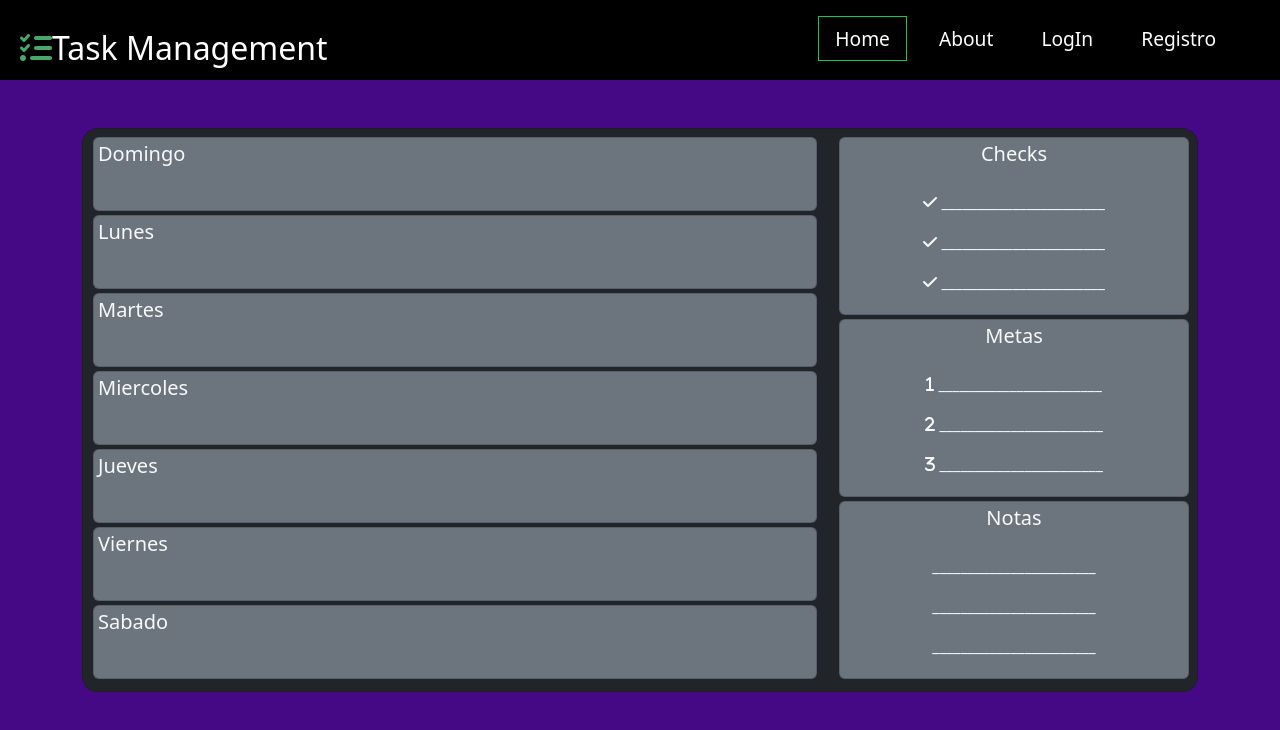
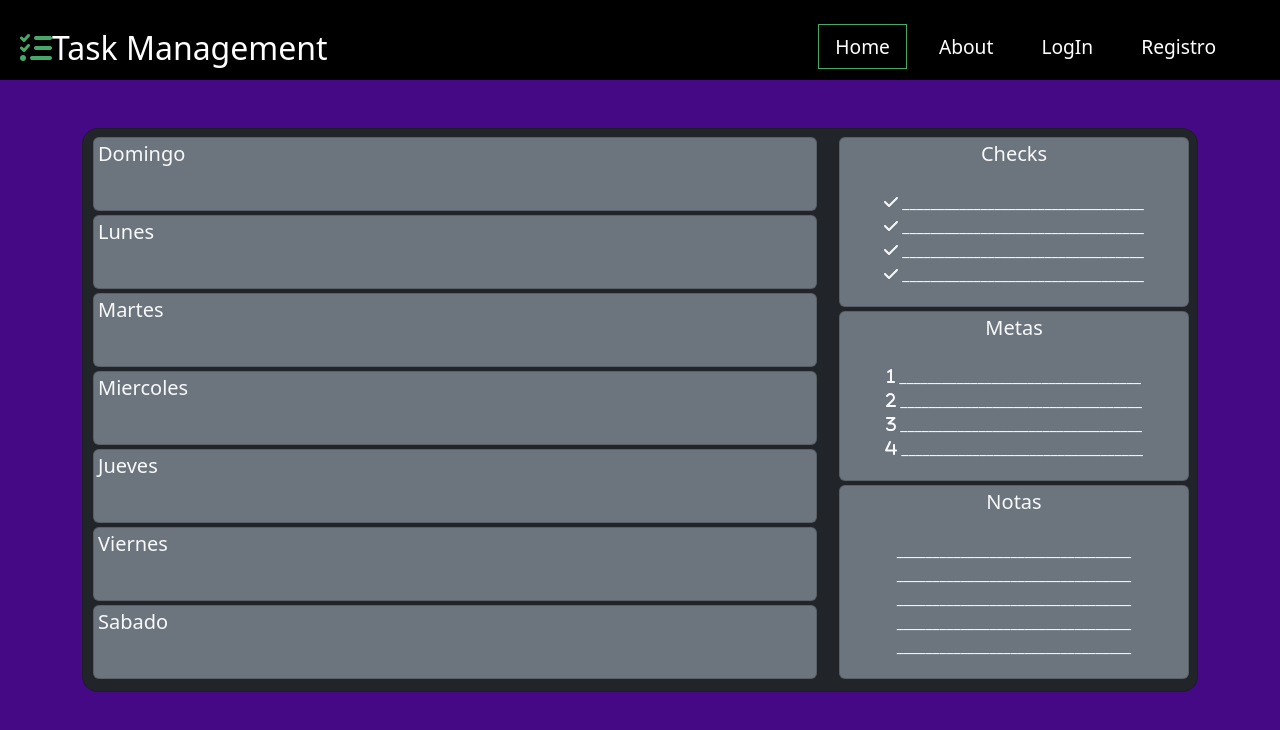
Before and after one commit to omarracini/tmapp, a React (Create React App) app: page / in a window 1280 px wide. Shown: the top 730 px of the page. Built offline with nearby package versions, Linux system fonts and the light colour scheme; no server answers.

Commit message:
3rd commit enlace firebase y auth

```diff
--- a/package.json
+++ b/package.json
@@ -41,5 +41,8 @@
       "last 1 firefox version",
       "last 1 safari version"
     ]
+  },
+  "devDependencies": {
+    "tailwindcss": "^3.3.5"
   }
 }
--- a/src/App.js
+++ b/src/App.js
@@ -1,6 +1,7 @@
 import { BrowserRouter as Router, Route,  Routes } from "react-router-dom";
 import Navbar from "./Components/Navbar";
 import "./App.css";
+import { AuthProvider } from "./Context/authContext";
 import About from "./Components/Pages/About";
 import Login from "./Components/Pages/LogIn";
 import Registro from "./Components/Pages/Registro";
@@ -8,7 +9,7 @@ import Home from "./Components/Pages/Home";
 
 function App() {
   return (
-    <>
+    <AuthProvider>
       <Router>
         <Navbar />
         <div className="pages">
@@ -20,7 +21,7 @@ function App() {
           </Routes>
         </div>
       </Router>
-    </>
+    </AuthProvider>
   );
 }
 
--- a/src/Components/Pages/Home.js
+++ b/src/Components/Pages/Home.js
@@ -1,9 +1,10 @@
-import React from 'react'
+import React from 'react';
 import { Container, Row, Col, Card, CardText } from 'react-bootstrap';
 import { FontAwesomeIcon } from '@fortawesome/react-fontawesome';
-import { faCheck, fa1, fa2, fa3 } from '@fortawesome/free-solid-svg-icons';
+import { faCheck, fa1, fa2, fa3, fa4 } from '@fortawesome/free-solid-svg-icons';
 
 export default function Home() {
+
   return (
     <Container className='vh-100 gradient-custom py-5 h-100'>
       <Card bg='dark' text='white' className="p-2" style={{borderRadius: '1rem'}} >
@@ -23,13 +24,16 @@ export default function Home() {
               <Card.Title className="text-center">Checks</Card.Title>
               <Card.Body>
                 <CardText className='text-center'>
-                  <FontAwesomeIcon icon={faCheck} /> _______________________
+                  <FontAwesomeIcon icon={faCheck} /> __________________________________
                 </CardText>
                 <CardText className='text-center'>
-                  <FontAwesomeIcon icon={faCheck} /> _______________________
+                  <FontAwesomeIcon icon={faCheck} /> __________________________________
                 </CardText>
                 <CardText className='text-center'>
-                  <FontAwesomeIcon icon={faCheck} /> _______________________
+                  <FontAwesomeIcon icon={faCheck} /> __________________________________
+                </CardText>
+                <CardText className='text-center'>
+                  <FontAwesomeIcon icon={faCheck} /> __________________________________
                 </CardText>
               </Card.Body>
             </Card>
@@ -37,13 +41,16 @@ export default function Home() {
               <Card.Title className="text-center">Metas</Card.Title>
               <Card.Body>
                 <CardText className='text-center'>
-                  <FontAwesomeIcon icon={fa1} /> _______________________
+                  <FontAwesomeIcon icon={fa1} /> __________________________________
                 </CardText>
                 <CardText className='text-center'>
-                  <FontAwesomeIcon icon={fa2} /> _______________________
+                  <FontAwesomeIcon icon={fa2} /> __________________________________
                 </CardText>
                 <CardText className='text-center'>
-                  <FontAwesomeIcon icon={fa3} /> _______________________
+                  <FontAwesomeIcon icon={fa3} /> __________________________________
+                </CardText>
+                <CardText className='text-center'>
+                  <FontAwesomeIcon icon={fa4} /> __________________________________
                 </CardText>
               </Card.Body>
             </Card>
@@ -51,13 +58,19 @@ export default function Home() {
               <Card.Title className="text-center">Notas</Card.Title>
               <Card.Body>
                 <CardText className='text-center'>
-                  _______________________
+                  _________________________________
                 </CardText>
                 <CardText className='text-center'>
-                  _______________________
+                  _________________________________
                 </CardText>
                 <CardText className='text-center'>
-                  _______________________
+                  _________________________________
+                </CardText>
+                <CardText className='text-center'>
+                  _________________________________
+                </CardText>
+                <CardText className='text-center'>
+                  _________________________________
                 </CardText>
               </Card.Body>
             </Card>
--- a/src/Components/Pages/LogIn.js
+++ b/src/Components/Pages/LogIn.js
@@ -1,30 +1,48 @@
-import React, { useState } from 'react'
+import { useState } from 'react';
+import { useAuth } from '../../Context/authContext';
+import { useNavigate, NavLink } from 'react-router-dom';
 import { useForm } from 'react-hook-form';
 import { Container, Row, Col, Card, Form, Button, CardText } from 'react-bootstrap';
-import { NavLink } from 'react-router-dom';
 
 const Login = () => {
 
-  const [click, setClick] =useState(false);
-  const handleClick = ()=>{
-    setClick(!click)
+  const [user, setUser] = useState({
+    email: '',
+    password: '',
+  })
+
+  const { Login } = useAuth();
+  const navigate = useNavigate();
+  const [error, setError] = useState();
+
+  const handleChange = ({target: {name, value} }) =>
+    setUser({ ...user, [name]: value});
+
+  const handleSubmit = async e =>{
+    e.preventDefault()
+    setError('')
+    try {
+      await Login(user.email, user.password);
+      navigate('/');
+    }catch (error) {
+      setError(error.message);
+    }
+
   }
-
-  const { handleSubmit } = useForm();
   return (
     <Container className='vh-100 gradient-custom py-5 h-100'>
       <Row className="d-flex justify-content-center align-items-center h-100">
         <Col xs={12} md={8} lg={6} xl={5}>
-          <Card bg='dark' text='white' className="p-4 text-center" style={{borderRadius: '1rem'}}>
+          <Card bg='dark' text='white' className="p-4 text-center" style={{ borderRadius: '1rem' }}>
             <Card.Body className="mb-md-5 mt-md-4 pb-1">
               <Card.Title className="fw-bold mb-2 text-uppercase">Login</Card.Title>
               <Card.Text className="text-white-50 mb-5">Por favor, introduce tus datos para iniciar sesión!</Card.Text>
               <Form>
                 <Form.Group className="form-outline form-white mb-4">
-                  <Form.Control type="text" id="email" className="form-control form-control-lg" required placeholder="Correo electrónico" />
+                  <Form.Control type="email" id="email" className="form-control form-control-lg" required placeholder="Correo electrónico" />
                 </Form.Group>
                 <Form.Group className="form-outline form-white mb-4">
-                  <Form.Control type="password" id="pwd" className="form-control form-control-lg" required placeholder="Contraseña" />
+                  <Form.Control type="password" id="password" className="form-control form-control-lg" required placeholder="Contraseña" />
                 </Form.Group>
                 <p className="small mb-5 pb-lg-2"><a href="#!" className="text-white-50">Olvidaste tu contraseña?</a></p>
                 <Button variant="outline-light" size="lg" block type="submit">Login</Button>
--- /dev/null
+++ b/src/Context/authContext.js
@@ -0,0 +1,43 @@
+import { createContext, useContext, useEffect, useState } from "react";
+import { auth } from "../firebase";
+import {
+    createUserWithEmailAndPassword,
+    signInWithEmailAndPassword,
+    onAuthStateChanged,
+    signOut,
+} from 'firebase/auth';
+
+
+export const authContext = createContext();
+
+export const useAuth = () => {
+    const context = useContext(authContext)
+    if (!context) throw new Error ('There is not auth provider')
+    return context
+}
+
+export function AuthProvider ({ children }) {
+
+    const [user, setUser] = useState(null);
+
+    const signup = (email, password) =>
+        createUserWithEmailAndPassword(auth, email, password)
+
+    const login = (email, password) =>
+        signInWithEmailAndPassword(auth, email, password)
+
+    const logout = () =>signOut(auth)
+
+    useEffect(() => {
+        onAuthStateChanged(auth, currentUser => {
+            setUser(currentUser);
+        })
+    }, [])
+    return (
+        <authContext.Provider value={{ signup, login, user, logout }}>
+            {children}
+        </authContext.Provider>
+    )
+
+
+}
--- /dev/null
+++ b/src/firebase.js
@@ -0,0 +1,23 @@
+// Import the functions you need from the SDKs you need
+import { initializeApp } from "firebase/app";
+import { getAnalytics } from "firebase/analytics";
+import { getAuth } from "firebase/auth";
+// TODO: Add SDKs for Firebase products that you want to use
+// https://firebase.google.com/docs/web/setup#available-libraries
+
+// Your web app's Firebase configuration
+// For Firebase JS SDK v7.20.0 and later, measurementId is optional
+const firebaseConfig = {
+  apiKey: "AIzaSyDWQCw3BINCR18KuwbJH2lM3ko34r_-iE4",
+  authDomain: "task-management-e1488.firebaseapp.com",
+  projectId: "task-management-e1488",
+  storageBucket: "task-management-e1488.appspot.com",
+  messagingSenderId: "858308387006",
+  appId: "1:858308387006:web:0fc99b0ea3e5811a463eef",
+  measurementId: "G-55604C78W3"
+};
+
+// Initialize Firebase
+export const app = initializeApp(firebaseConfig);
+export const auth = getAuth(app);
+export const analytics = getAnalytics(app);
--- /dev/null
+++ b/src/index.css
@@ -0,0 +1,3 @@
+@tailwind base;
+@tailwind components;
+@tailwind utilities;
--- a/src/index.js
+++ b/src/index.js
@@ -1,21 +1,8 @@
 import React from 'react';
 import ReactDOM from 'react-dom/client';
 import App from './App';
-import { initializeApp } from "firebase/app";
-import { getAnalytics } from "firebase/analytics";
+import './index.css';
 
-const firebaseConfig = {
-  apiKey: "AIzaSyDWQCw3BINCR18KuwbJH2lM3ko34r_-iE4",
-  authDomain: "task-management-e1488.firebaseapp.com",
-  projectId: "task-management-e1488",
-  storageBucket: "task-management-e1488.appspot.com",
-  messagingSenderId: "858308387006",
-  appId: "1:858308387006:web:0fc99b0ea3e5811a463eef",
-  measurementId: "G-55604C78W3"
-};
-
-const app = initializeApp(firebaseConfig);
-const analytics = getAnalytics(app);
 
 const root = ReactDOM.createRoot(document.getElementById('root'));
 root.render(
--- /dev/null
+++ b/tailwind.config.js
@@ -0,0 +1,8 @@
+/** @type {import('tailwindcss').Config} */
+module.exports = {
+  content: [ "./src/**/*.{js,jsx,ts,tsx}", ],
+  theme: {
+    extend: {},
+  },
+  plugins: [],
+}
```
Also changed, not shown: src/Components/Pages/Registro.js (+47 -17 lines), src/Components/Pages/Alert.js (added), src/Components/Pages/ProtectedRoute.js (added), 1 other file (tests, documents, lock files or other folders).
